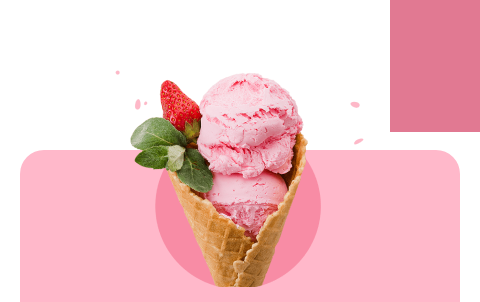
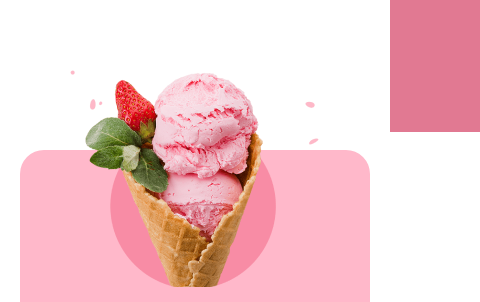
Before and after one commit to KORZHILLIA/dragons, a website built with Parcel: page src/index.html in a window 390 px wide. Shown: the part 712-1014 px from the top of the page, 480 px wide, since content can reach past the window. Built offline with nearby package versions, Linux system fonts and the light colour scheme.

Commit message:
mobile mq

```diff
--- a/src/sass/base/_common.scss
+++ b/src/sass/base/_common.scss
@@ -35,7 +35,7 @@ body img {
 
 
 
-    @include mq(mobile-only){
+    @include mq(mobile){
     width: 480px;
     }
 
```
